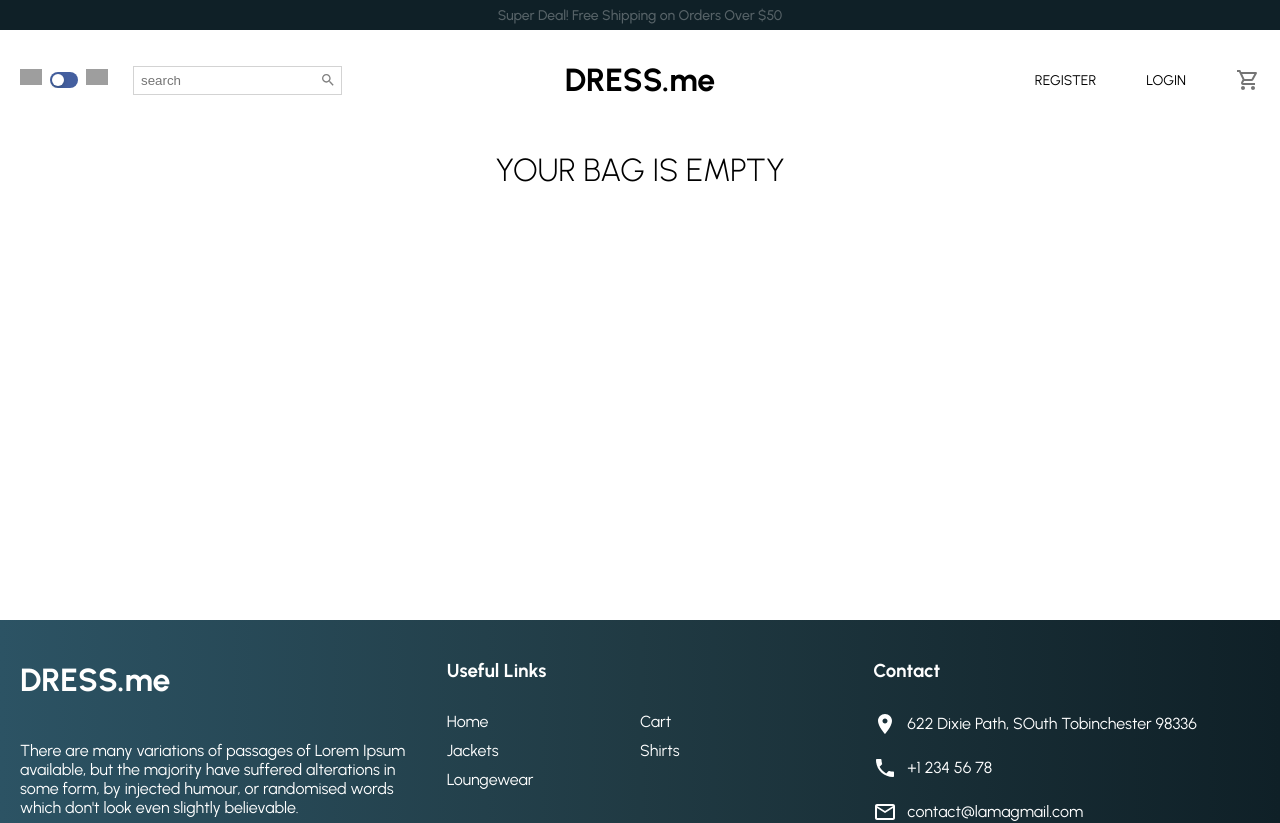
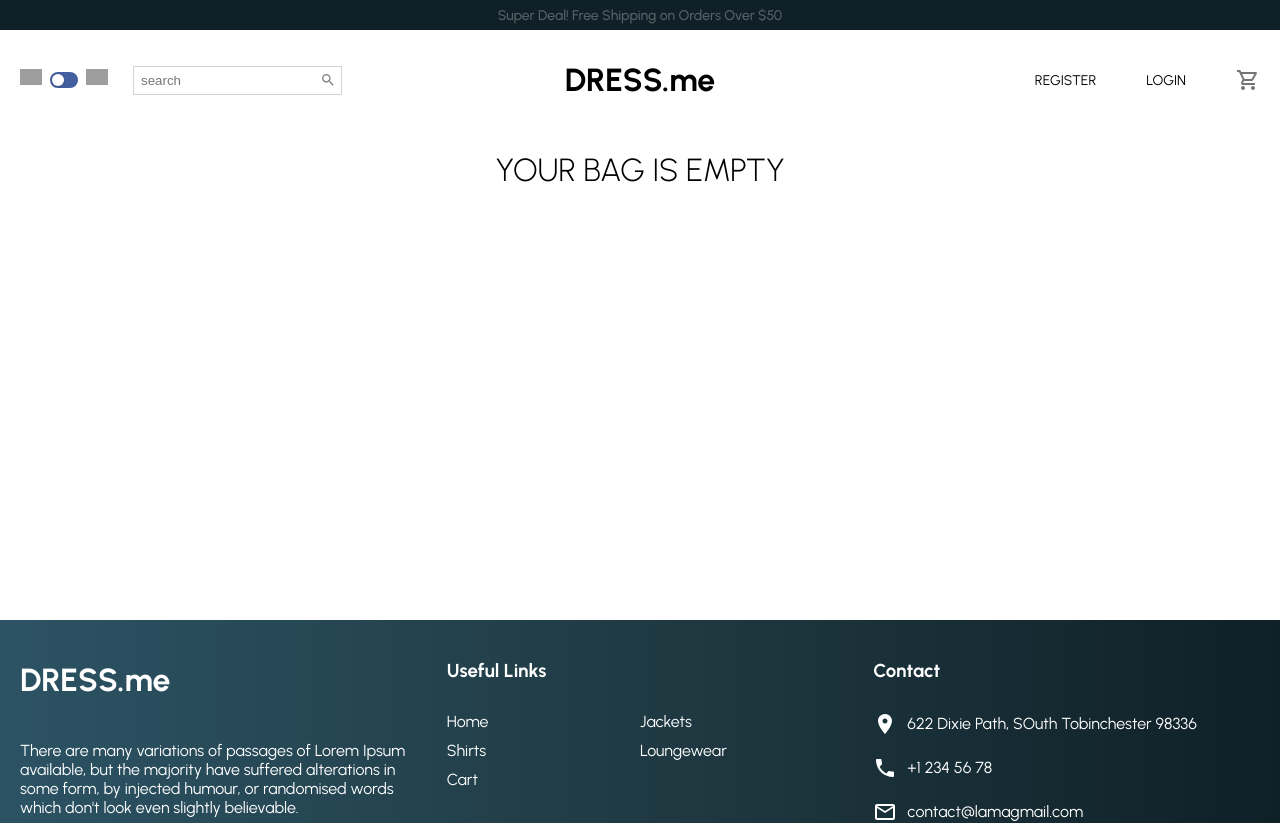
Before and after one commit to Roberto-1998/react-ecommerce, a React (Create React App) app: page /cart in a window 1280 px wide. Shown: the top 823 px of the page. Built offline with nearby package versions, Linux system fonts and the light colour scheme; grey boxes are pictures that could not be loaded.

Commit message:
[add] Translation ready to cart Page

```diff
--- a/src/components/Footer/Footer.jsx
+++ b/src/components/Footer/Footer.jsx
@@ -25,6 +25,7 @@ import {
   Title,
 } from "./Footer.styled";
 import { useTranslation } from "react-i18next";
+import { Link } from "react-router-dom";
 
 const Footer = () => {
   const [t] = useTranslation("footer");
@@ -58,7 +59,10 @@ const Footer = () => {
 
         <List>
           {footerList.map((item) => (
-            <ListItem key={item.text}>{t(`${item.text}`)}</ListItem>
+            <ListItem key={item.text}>
+              {" "}
+              <Link to={item.link}> {t(`${item.text}`)}</Link>
+            </ListItem>
           ))}
         </List>
       </Center>
--- a/src/components/Slider/Slider.styled.jsx
+++ b/src/components/Slider/Slider.styled.jsx
@@ -17,6 +17,7 @@ export const Arrow = styled.div`
   height: 50px;
   background-color: #fff7f7;
   border-radius: 50%;
+  box-shadow: 1px 1px 8px black;
   display: flex;
   align-items: center;
   justify-content: center;
@@ -52,6 +53,8 @@ export const Slide = styled.div`
 `;
 
 export const ImgContainer = styled.div`
+  margin-top: 120px;
+  padding-left: 50px;
   height: 100%;
   flex: 1;
 `;
--- a/src/data.js
+++ b/src/data.js
@@ -18,7 +18,7 @@ export const sliderItems = [
     img: "https://orig00.deviantart.net/ee86/f/2016/080/1/f/9a1c23bbc397d809a558eff821b427dc_by_msoranzhevaya-d9vw66l.png",
     title: "slider.third.title",
     desc: "slider.third.desc",
-    bg: "fbf0f4",
+    bg: "529897",
   },
 ];
 
@@ -32,8 +32,8 @@ export const categories = [
   {
     id: 2,
     img: "https://images.pexels.com/photos/2983464/pexels-photo-2983464.jpeg?auto=compress&cs=tinysrgb&dpr=2&h=650&w=940",
-    title: "categories.longewear",
-    cat: "longewear",
+    title: "categories.loungewear",
+    cat: "loungewear",
   },
   {
     id: 3,
@@ -46,25 +46,26 @@ export const categories = [
 export const footerList = [
   {
     text: "centerSide.home",
+    link: "/",
+  },
+
+  {
+    text: "centerSide.jackets",
+    link: "/products/jacket",
+  },
+  {
+    text: "centerSide.shirts",
+    link: "/products/shirt",
+  },
+  {
+    text: "centerSide.loungewear",
+    link: "/products/loungewear",
   },
   {
     text: "centerSide.cart",
-  },
-  {
-    text: "centerSide.jackets",
-  },
-  {
-    text: "centerSide.shirts",
-  },
-  {
-    text: "centerSide.loungewear",
+    link: "/cart",
   },
 ];
-
-export const filterProducts = {
-  color: ["white", "red", "blue", "yellow", "green"],
-  size: ["XS", "S", "M", "L", "XL"],
-};
 
 export const sortProducts = [
   {
@@ -102,7 +103,7 @@ export const popularProducts = [
     img: "https://th.bing.com/th/id/R.d1859b4fa598cd6480cbdb48283724fa?rik=WgkBVDGIhKERtg&riu=http%3a%2f%2fth04.deviantart.net%2ffs70%2fPRE%2fi%2f2013%2f223%2f5%2f6%2fbarbara_palvin_png_by_vs_angel-d6hnxxg.png&ehk=0jGFkBLy7Y0UjNlfkPRKTP5ShgY6xm1ZtXjTLFyyalo%3d&risl=&pid=ImgRaw&r=0",
     size: ["M", "L"],
     color: ["orange"],
-    cat: ["longewear"],
+    cat: ["loungewear"],
     title: "Laptop",
     desc: "Lorem ipsum dolor sit amet, consectetur adipiscing elit, sed do eiusmod tempor incididunt ut labore et dolore magna aliqua. Euismod lacinia at quis risus sed vulputate odio. In pellentesque massa placerat duis ultricies. Venenatis urna cursus eget nunc scelerisque viverra mauris in aliquam.",
     price: 300,
@@ -189,8 +190,8 @@ export const products = [
     img: "https://th.bing.com/th/id/R.dfb7953720c081e785654aaf83daa0d3?rik=6Cr0X%2bFR0kdCRg&riu=http%3a%2f%2ffc07.deviantart.net%2ffs71%2ff%2f2013%2f189%2f0%2f7%2fmiranda_kerr_png_by_vs_angel-d6cihcl.png&ehk=JOHVDGsW4y%2b3hBxAk4C77Xqtbqj1oye2iYj0cMaW54M%3d&risl=&pid=ImgRaw&r=0",
     size: ["M", "L"],
     color: ["green"],
-    cat: ["longewear"],
-    title: "Green Longewear",
+    cat: ["loungewear"],
+    title: "Green loungewear",
     desc: "Lorem ipsum dolor sit amet, consectetur adipiscing elit, sed do eiusmod tempor incididunt ut labore et dolore magna aliqua. Euismod lacinia at quis risus sed vulputate odio. In pellentesque massa placerat duis ultricies. Venenatis urna cursus eget nunc scelerisque viverra mauris in aliquam.Convallis aenean et tortor at risus viverra. Integer feugiat scelerisque varius morbi enim nunc faucibus a. Morbi non arcu risus quis varius quam quisque. Ut eu sem integer vitae justo eget magna fermentum. Ante in nibh mauris cursus mattis molestie a iaculis at.",
     price: 25,
     quantity: 5,
@@ -201,8 +202,8 @@ export const products = [
     img: "https://www.freepngimg.com/thumb/model/5-2-model-png.png",
     size: ["M", "L"],
     color: ["whitesmoke"],
-    cat: ["longewear"],
-    title: "White Longewear",
+    cat: ["loungewear"],
+    title: "White loungewear",
     desc: "Lorem ipsum dolor sit amet, consectetur adipiscing elit, sed do eiusmod tempor incididunt ut labore et dolore magna aliqua. Euismod lacinia at quis risus sed vulputate odio. In pellentesque massa placerat duis ultricies. Venenatis urna cursus eget nunc scelerisque viverra mauris in aliquam.Convallis aenean et tortor at risus viverra. Integer feugiat scelerisque varius morbi enim nunc faucibus a. Morbi non arcu risus quis varius quam quisque. Ut eu sem integer vitae justo eget magna fermentum. Ante in nibh mauris cursus mattis molestie a iaculis at.",
     price: 30,
     quantity: 5,
@@ -213,8 +214,8 @@ export const products = [
     img: "https://th.bing.com/th/id/R.e6f5aaf33cd87c34f6a51a1d0e979c85?rik=MldIdFyke%2btbyQ&riu=http%3a%2f%2fpngimg.com%2fuploads%2fdress%2fdress_PNG109.png&ehk=YSukSYDyxHb5H%2buaDV%2fd1WgP3RIOfHCM6VCWAUeGWHI%3d&risl=&pid=ImgRaw&r=0",
     size: ["M", "L"],
     color: ["black"],
-    cat: ["longewear"],
-    title: "Suitable Longewear",
+    cat: ["loungewear"],
+    title: "Suitable loungewear",
     desc: "Lorem ipsum dolor sit amet, consectetur adipiscing elit, sed do eiusmod tempor incididunt ut labore et dolore magna aliqua. Euismod lacinia at quis risus sed vulputate odio. In pellentesque massa placerat duis ultricies. Venenatis urna cursus eget nunc scelerisque viverra mauris in aliquam.Convallis aenean et tortor at risus viverra. Integer feugiat scelerisque varius morbi enim nunc faucibus a. Morbi non arcu risus quis varius quam quisque. Ut eu sem integer vitae justo eget magna fermentum. Ante in nibh mauris cursus mattis molestie a iaculis at.",
     price: 12,
     quantity: 5,
@@ -225,8 +226,8 @@ export const products = [
     img: "https://th.bing.com/th/id/R.d1859b4fa598cd6480cbdb48283724fa?rik=WgkBVDGIhKERtg&riu=http%3a%2f%2fth04.deviantart.net%2ffs70%2fPRE%2fi%2f2013%2f223%2f5%2f6%2fbarbara_palvin_png_by_vs_angel-d6hnxxg.png&ehk=0jGFkBLy7Y0UjNlfkPRKTP5ShgY6xm1ZtXjTLFyyalo%3d&risl=&pid=ImgRaw&r=0",
     size: ["M", "L"],
     color: ["orange"],
-    cat: ["longewear"],
-    title: "Orange Longewear",
+    cat: ["loungewear"],
+    title: "Orange loungewear",
     desc: "Lorem ipsum dolor sit amet, consectetur adipiscing elit, sed do eiusmod tempor incididunt ut labore et dolore magna aliqua. Euismod lacinia at quis risus sed vulputate odio. In pellentesque massa placerat duis ultricies. Venenatis urna cursus eget nunc scelerisque viverra mauris in aliquam.Convallis aenean et tortor at risus viverra. Integer feugiat scelerisque varius morbi enim nunc faucibus a. Morbi non arcu risus quis varius quam quisque. Ut eu sem integer vitae justo eget magna fermentum. Ante in nibh mauris cursus mattis molestie a iaculis at.",
     price: 17,
     quantity: 5,
@@ -237,8 +238,8 @@ export const products = [
     img: "https://th.bing.com/th/id/R.13a61b1cde81f2d8bd5023f67a2c320d?rik=%2bsa7otlHSFs0OQ&riu=http%3a%2f%2fpngimg.com%2fuploads%2fdancer%2fdancer_PNG117.png&ehk=6whV8OTvJvt8a%2f5oBXpI4GMmv5EiduqevX8TcyXR3Sk%3d&risl=&pid=ImgRaw&r=0",
     size: ["M", "L"],
     color: ["black"],
-    cat: ["longewear"],
-    title: "Black Longewear",
+    cat: ["loungewear"],
+    title: "Black loungewear",
     desc: "Lorem ipsum dolor sit amet, consectetur adipiscing elit, sed do eiusmod tempor incididunt ut labore et dolore magna aliqua. Euismod lacinia at quis risus sed vulputate odio. In pellentesque massa placerat duis ultricies. Venenatis urna cursus eget nunc scelerisque viverra mauris in aliquam.Convallis aenean et tortor at risus viverra. Integer feugiat scelerisque varius morbi enim nunc faucibus a. Morbi non arcu risus quis varius quam quisque. Ut eu sem integer vitae justo eget magna fermentum. Ante in nibh mauris cursus mattis molestie a iaculis at.",
     price: 20,
     quantity: 5,
--- a/src/index.css
+++ b/src/index.css
@@ -11,3 +11,9 @@ body {
   -webkit-font-smoothing: antialiased;
   -moz-osx-font-smoothing: grayscale;
 }
+
+
+li>a{
+text-decoration: none;
+color: white;
+}
--- /dev/null
+++ b/src/locales/en/cart.json
@@ -0,0 +1,20 @@
+{
+    "empty":"YOUR BAG IS EMPTY",
+    "bagTitle":"YOUR BAG",
+    "shopBtn":"CONTINUE SHOPPING",
+    "product":{
+        "product":"Product",
+        "id":"ID",
+        "size":"Size"
+    },
+    "order":{
+        "summary":"ORDER SUMMARY",
+        "subtotal":"Subtotal",
+        "shipping":"Estimated Shipping",
+        "discount":"Shipping Discount",
+        "total":"Total",
+        "paymentInitial":"You should",
+        "paymentLogin":"login",
+        "paymentFinally":"to proceed with the payment."
+    }
+}
--- a/src/locales/en/homePage.json
+++ b/src/locales/en/homePage.json
@@ -18,7 +18,7 @@
     "categories":{
         "btn":"SHOP NOW",
         "shirt":"SHIRT STYLE!",
-        "longewear":"LONGEWEAR LOVE!",
+        "loungewear":"LONGEWEAR LOVE!",
         "jackets":"LIGHT JACKETS"
     },
 
--- a/src/locales/en/index.js
+++ b/src/locales/en/index.js
@@ -2,3 +2,4 @@ export { default as homePage } from "./homePage.json";
 export { default as announcement } from "./announcement.json";
 export { default as navbar } from "./navbar.json";
 export { default as footer } from "./footer.json";
+export { default as cart } from "./cart.json";
--- /dev/null
+++ b/src/locales/es/cart.json
@@ -0,0 +1,20 @@
+{
+    "empty":"TU BOLSA ESTA VACIA",
+    "bagTitle":"TU BOLSA",
+    "shopBtn":"SIGUE COMPRANDO",
+    "product":{
+        "product":"Producto",
+        "id":"ID",
+        "size":"Talla"
+    },
+    "order":{
+        "summary":"RESUMEN DE LA ORDEN",
+        "subtotal":"Subtotal",
+        "shipping":"ENTREGA ESTIMADA",
+        "discount":"DESCUENTO DE ENVIO",
+        "total":"Total",
+        "paymentInitial":"Deberías",
+        "paymentLogin":"iniciar sesión",
+        "paymentFinally":"para proceder con el pago."
+    }
+}
--- a/src/locales/es/footer.json
+++ b/src/locales/es/footer.json
@@ -3,11 +3,11 @@
         "desc":"Hay muchas variaciones de pasajes de Lorem Ipsum disponibles, pero la mayoría han sufrido alteraciones de alguna forma, por humor inyectado o palabras aleatorias que no parecen ni siquiera un poco creíbles."
     },
     "centerSide":{
-        "linksTitle":"Enlaces útiles",
+        "linksTitle":"Enlaces Útiles",
         "home":"Inicio",
         "cart":"Carro",
         "jackets":"Chaquetas",
-        "shirts":"Camitas",
+        "shirts":"Camisas",
         "loungewear":"Ropa de salón"
 
     },
--- a/src/locales/es/homePage.json
+++ b/src/locales/es/homePage.json
@@ -18,7 +18,7 @@
     "categories":{
         "btn":"COMPRA AHORA",
         "shirt":"¡ESTILOS DE CAMISA!",
-        "longewear":"¡AMOR LONGEWEAR!",
+        "loungewear":"ROPA DE SALON!",
         "jackets":"CHAQUETAS LIGERAS"
     },
 
--- a/src/locales/es/index.js
+++ b/src/locales/es/index.js
@@ -2,3 +2,4 @@ export { default as navbar } from "./navbar.json";
 export { default as homePage } from "./homePage.json";
 export { default as announcement } from "./announcement.json";
 export { default as footer } from "./footer.json";
+export { default as cart } from "./cart.json";
--- a/src/pages/Cart/Cart.jsx
+++ b/src/pages/Cart/Cart.jsx
@@ -34,6 +34,7 @@ import { Link, useNavigate } from "react-router-dom";
 import { Paypal } from "../../components/Paypal";
 import { addProductAmount, removeProductAmount } from "../../redux/cartRedux";
 import { findProductById } from "../../utils/findProductById";
+import { useTranslation } from "react-i18next";
 
 const Cart = () => {
   const cart = useSelector((state) => state.cart);
@@ -41,6 +42,7 @@ const Cart = () => {
   const navigate = useNavigate();
   const dispatch = useDispatch();
   const [quantityValue, setQuantityValue] = useState(1);
+  const [t] = useTranslation("cart");
 
   const handleAddProduct = (id) => {
     let product = findProductById(id);
@@ -60,11 +62,9 @@ const Cart = () => {
     <Container isEmpty={!cart.products.length > 0}>
       {cart.products.length > 0 ? (
         <Wrapper>
-          <Title>YOUR BAG</Title>
+          <Title>{t("bagTitle")}</Title>
           <Top>
-            <TopButtom onClick={() => navigate("/")}>
-              CONTINUE SHOPPING
-            </TopButtom>
+            <TopButtom onClick={() => navigate("/")}>{t("shopBtn")}</TopButtom>
           </Top>
           <Bottom>
             <Info>
@@ -76,14 +76,14 @@ const Cart = () => {
                     </Link>
                     <Details>
                       <ProductName>
-                        <b>Product:</b> {product.title}
+                        <b>{t("product.product")}:</b> {product.title}
                       </ProductName>
                       <ProductId>
-                        <b>ID:</b> {product.id}
+                        <b>{t("product.id")}:</b> {product.id}
                       </ProductId>
                       <ProductColor color={product.color} />
                       <ProductSize>
-                        <b>Size: </b>
+                        <b>{t("product.size")}: </b>
                         {product.size}
                       </ProductSize>
                     </Details>
@@ -105,23 +105,23 @@ const Cart = () => {
             </Info>
 
             <Summary>
-              <SummaryTitle>ORDER SUMMARY</SummaryTitle>
+              <SummaryTitle>{t("order.summary")}</SummaryTitle>
               <SummaryItems>
-                <SummaryItemText>Subtotal</SummaryItemText>
+                <SummaryItemText>{t("order.subtotal")}</SummaryItemText>
                 <SummaryItemPrice>$ {cart.total}</SummaryItemPrice>
               </SummaryItems>
               <SummaryItems>
-                <SummaryItemText>Estimated Shipping</SummaryItemText>
+                <SummaryItemText>{t("order.shipping")}</SummaryItemText>
                 <SummaryItemPrice>$ 5.90</SummaryItemPrice>
               </SummaryItems>
               {cart.total > 50 && (
                 <SummaryItems>
-                  <SummaryItemText>Shipping Discount</SummaryItemText>
+                  <SummaryItemText>{t("order.discount")}</SummaryItemText>
                   <SummaryItemPrice>$ -5.90</SummaryItemPrice>
                 </SummaryItems>
               )}
               <SummaryItems type="total">
-                <SummaryItemText>Total</SummaryItemText>
+                <SummaryItemText>{t("order.total")}</SummaryItemText>
                 <SummaryItemPrice>
                   $ {cart.total < 50 ? cart.total + 5.9 : cart.total}
                 </SummaryItemPrice>
@@ -133,14 +133,14 @@ const Cart = () => {
                 />
               ) : (
                 <LoginMessage>
-                  You should{" "}
+                  {t("order.paymentInitial")}{" "}
                   <Link to={"/login"}>
                     {" "}
                     <strong>
-                      <em>login</em>
+                      <em>{t("order.paymentLogin")}</em>
                     </strong>
                   </Link>{" "}
-                  to proceed with the payment.
+                  {t("order.paymentFinally")}
                 </LoginMessage>
               )}
             </Summary>
@@ -148,7 +148,7 @@ const Cart = () => {
         </Wrapper>
       ) : (
         <Wrapper>
-          <Title>YOUR BAG IS EMPTY</Title>
+          <Title>{t("empty")}</Title>
         </Wrapper>
       )}
     </Container>
```
